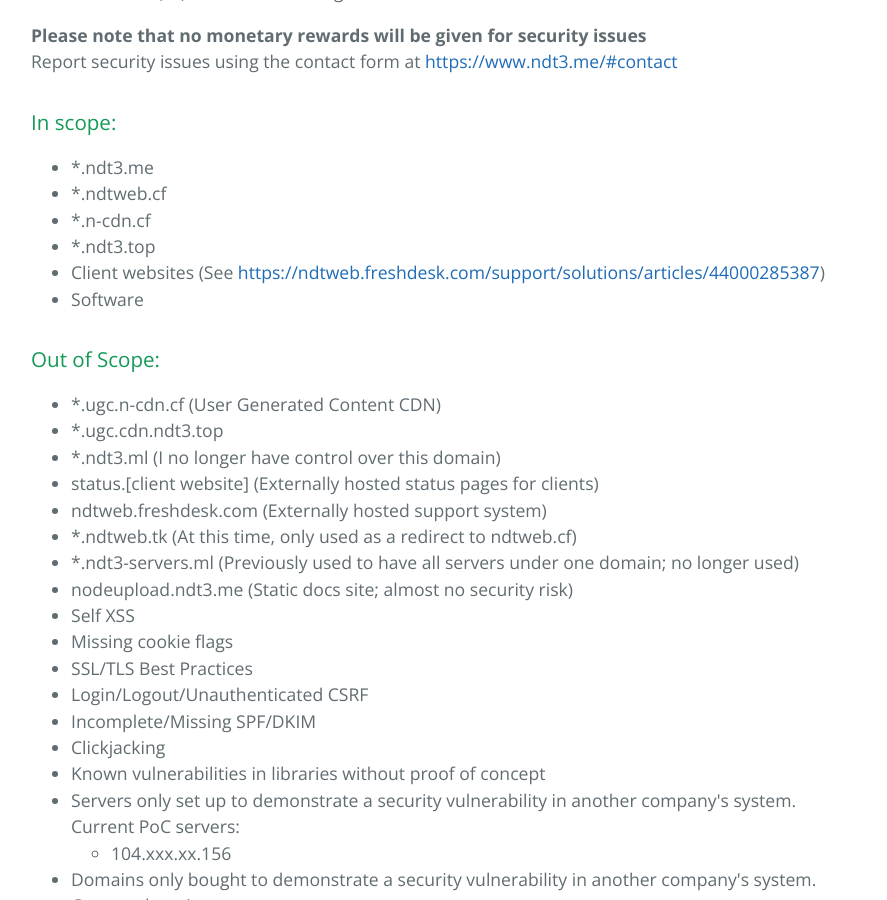
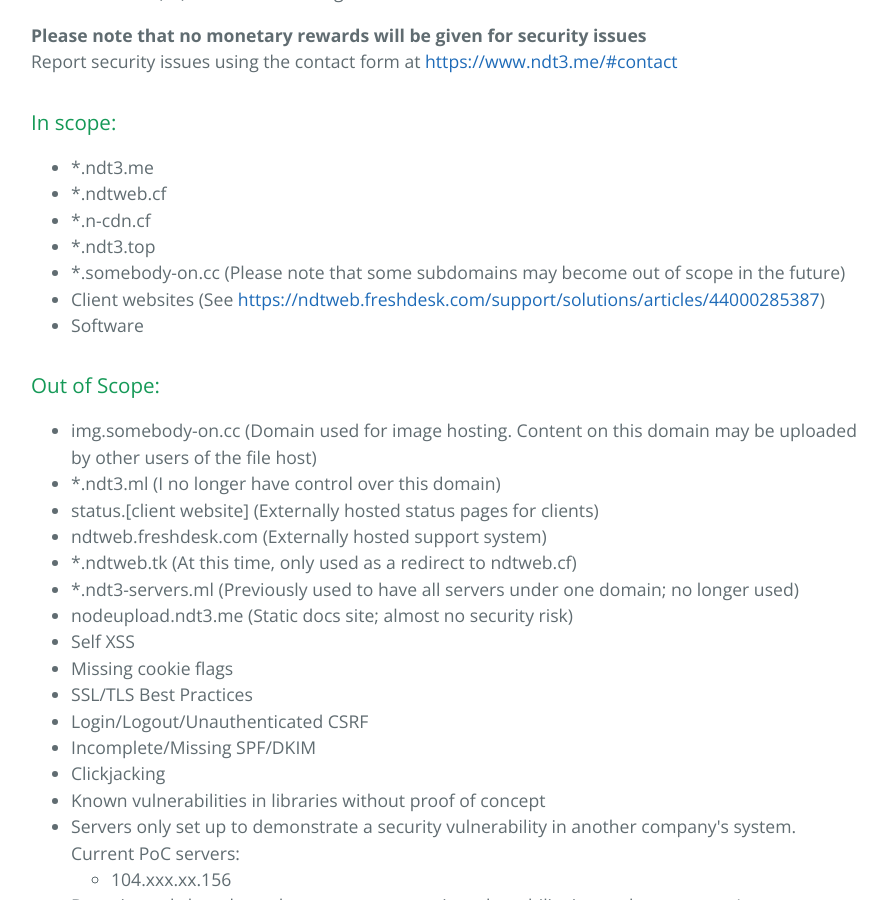
Before and after one commit to TrueWinter/website, a Jekyll site: the page built from security.html, in a window 1280 px wide and 900 px high, scrolled down 866 px. Shown: the whole window, without its empty margins (193-1080 px from the left). Built offline with Jekyll 4.4.1, drawn with Linux system fonts in a browser that asks for light colours; nearby versions of some CDN libraries; a script that is not in the unit is left out; comment, search, counter and statistics services are not loaded.

Commit message:
Update security.html

```diff
--- a/security.html
+++ b/security.html
@@ -31,13 +31,13 @@ Report security issues using the contact form at <a href="https://www.ndt3.me/#c
 <li>*.ndtweb.cf</li>
 <li>*.n-cdn.cf</li>
 <li>*.ndt3.top</li>
+<li>*.somebody-on.cc (Please note that some subdomains may become out of scope in the future)</li>
 <li>Client websites (See <a href="https://ndtweb.freshdesk.com/support/solutions/articles/44000285387">https://ndtweb.freshdesk.com/support/solutions/articles/44000285387</a>)</li>
 <li>Software</li>
 </ul>
 <h3>Out of Scope:</h3>
 <ul>
-<li>*.ugc.n-cdn.cf (User Generated Content CDN)</li>
-<li>*.ugc.cdn.ndt3.top</li>
+<li>img.somebody-on.cc (Domain used for image hosting. Content on this domain may be uploaded by other users of the file host)</li>
 <li>*.ndt3.ml (I no longer have control over this domain)</li>
 <li>status.[client website] (Externally hosted status pages for clients)</li>
 <li>ndtweb.freshdesk.com (Externally hosted support system)</li>
```
